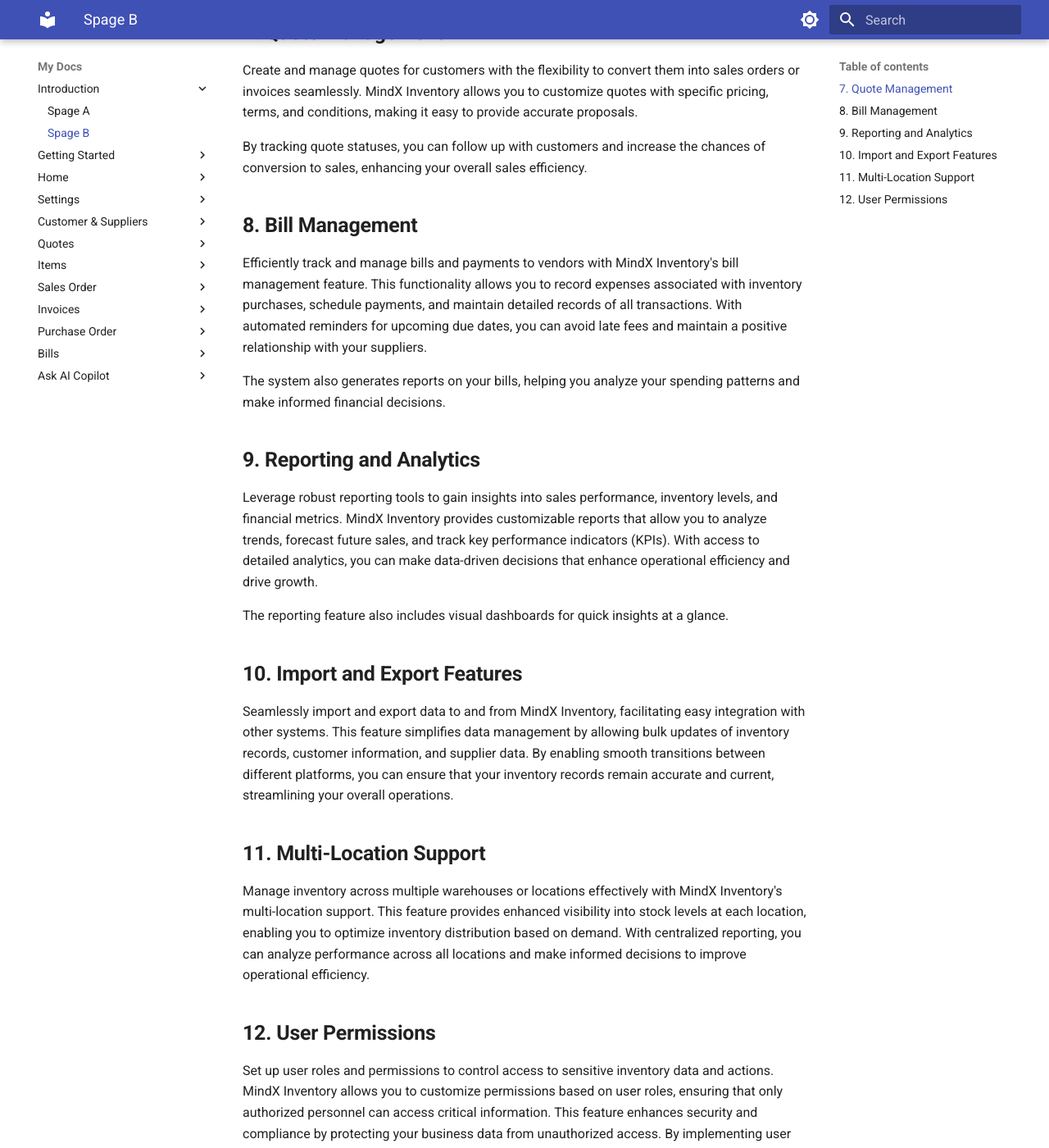
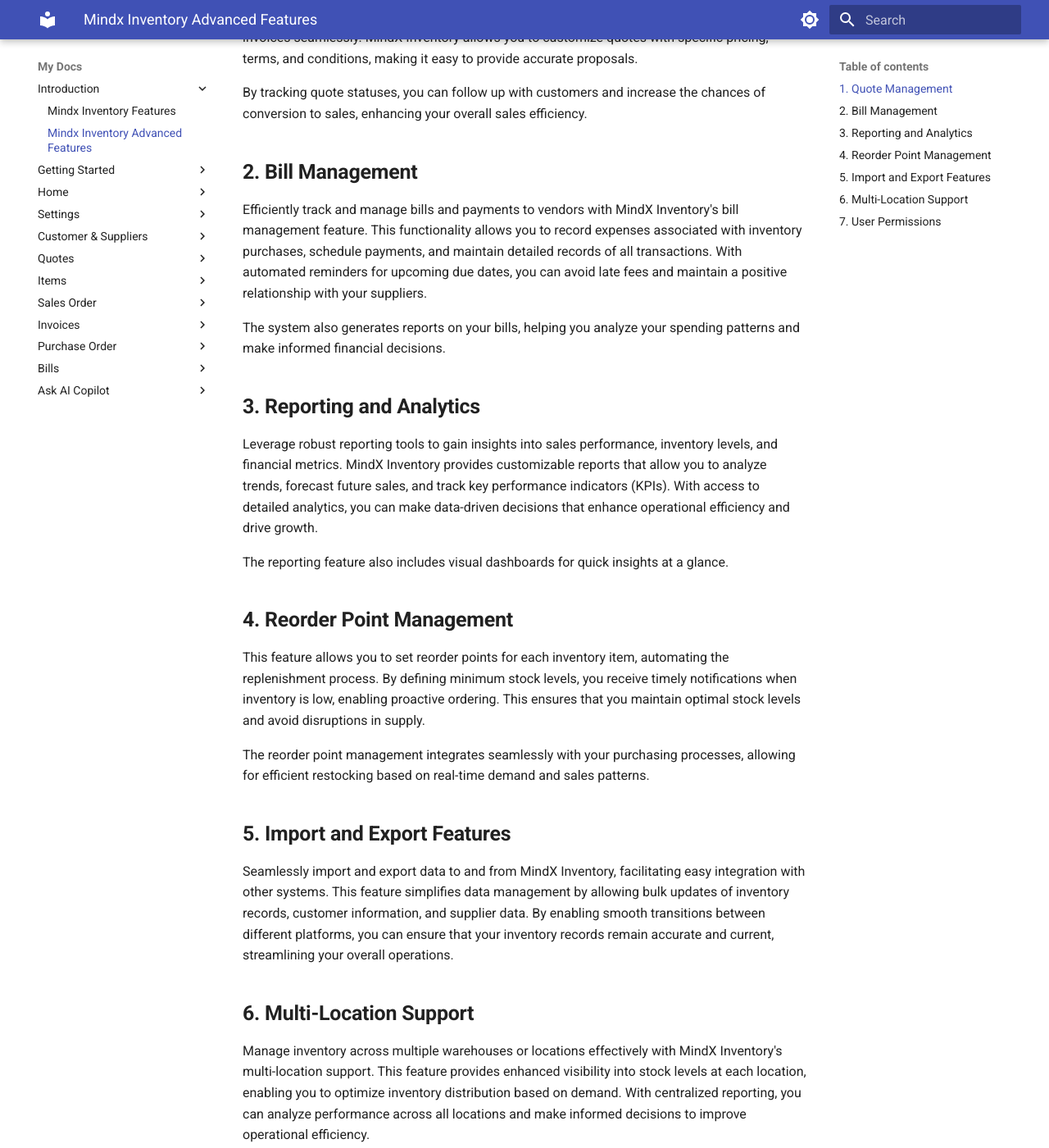
Before and after one commit to nandhakumar2611/mindx-inventory-docs, an MkDocs documentation site: the page built from docs/intro/advanced-features.md, in a window 1280 px wide and 1400 px high, scrolled down 223 px. Shown: the whole window at 82% size. Built offline with MkDocs 1.6.1 and Material for MkDocs 9.7.7, drawn with Linux system fonts in a browser that asks for light colours; some of the changed text lies outside the part shown.

Commit message:
Document  updation

```diff
--- a/docs/intro/spageb.md
+++ b/docs/intro/advanced-features.md
@@ -1,33 +1,37 @@
-# Welcome to features
+# Mindx Inventory Advanced Features
 
-Features2
-
-## **7. Quote Management**
+## **1. Quote Management**
 
 Create and manage quotes for customers with the flexibility to convert them into sales orders or invoices seamlessly. MindX Inventory allows you to customize quotes with specific pricing, terms, and conditions, making it easy to provide accurate proposals.
 
 By tracking quote statuses, you can follow up with customers and increase the chances of conversion to sales, enhancing your overall sales efficiency.
 
-## **8. Bill Management**
+## **2. Bill Management**
 
 Efficiently track and manage bills and payments to vendors with MindX Inventory's bill management feature. This functionality allows you to record expenses associated with inventory purchases, schedule payments, and maintain detailed records of all transactions. With automated reminders for upcoming due dates, you can avoid late fees and maintain a positive relationship with your suppliers.
 
 The system also generates reports on your bills, helping you analyze your spending patterns and make informed financial decisions.
 
-## **9. Reporting and Analytics**
+## **3. Reporting and Analytics**
 
 Leverage robust reporting tools to gain insights into sales performance, inventory levels, and financial metrics. MindX Inventory provides customizable reports that allow you to analyze trends, forecast future sales, and track key performance indicators (KPIs). With access to detailed analytics, you can make data-driven decisions that enhance operational efficiency and drive growth.
 
 The reporting feature also includes visual dashboards for quick insights at a glance.
 
-## **10. Import and Export Features**
+## **4. Reorder Point Management**
+
+This feature allows you to set reorder points for each inventory item, automating the replenishment process. By defining minimum stock levels, you receive timely notifications when inventory is low, enabling proactive ordering. This ensures that you maintain optimal stock levels and avoid disruptions in supply.
+
+The reorder point management integrates seamlessly with your purchasing processes, allowing for efficient restocking based on real-time demand and sales patterns.
+
+## **5. Import and Export Features**
 
 Seamlessly import and export data to and from MindX Inventory, facilitating easy integration with other systems. This feature simplifies data management by allowing bulk updates of inventory records, customer information, and supplier data. By enabling smooth transitions between different platforms, you can ensure that your inventory records remain accurate and current, streamlining your overall operations.
 
-## **11. Multi-Location Support**
+## **6. Multi-Location Support**
 
 Manage inventory across multiple warehouses or locations effectively with MindX Inventory's multi-location support. This feature provides enhanced visibility into stock levels at each location, enabling you to optimize inventory distribution based on demand. With centralized reporting, you can analyze performance across all locations and make informed decisions to improve operational efficiency.
 
-## **12. User Permissions**
+## **7. User Permissions**
 
 Set up user roles and permissions to control access to sensitive inventory data and actions. MindX Inventory allows you to customize permissions based on user roles, ensuring that only authorized personnel can access critical information. This feature enhances security and compliance by protecting your business data from unauthorized access. By implementing user permissions, you can also improve accountability and streamline workflows within your organization.
--- a/mkdocs.yml
+++ b/mkdocs.yml
@@ -32,8 +32,8 @@
 
 nav:
   - Introduction:
-      - Spage A: intro/spagea.md
-      - Spage B: intro/spageb.md
+      - Mindx Inventory Features: intro/features.md
+      - Mindx Inventory Advanced Features: intro/advanced-features.md
   - Getting Started:
       - Access MindX Inventory: getting-started/access.md
       - Log In to MindX Inventory: getting-started/log-in.md
@@ -53,6 +53,7 @@
       - Customer & Supplier Overview: customer-&-suppliers/overview.md
       - Introduction- Customer & Supplier: customer-&-suppliers/introduction.md
       - Other Actions for Customer & Supplier: customer-&-suppliers/other-actions.md
+
   - Quotes:
       - Quotes Overview: quotes/overview.md
       - Introduction - Quotes: quotes/introduction-quotes.md
```
Also changed, not shown: docs/Customer-&-Suppliers/other-actions.md (+2 -1 lines), docs/intro/features.md (renamed from docs/intro/spagea.md, +5 -11 lines), docs/settings/pricing.md (+147 -0 lines).
